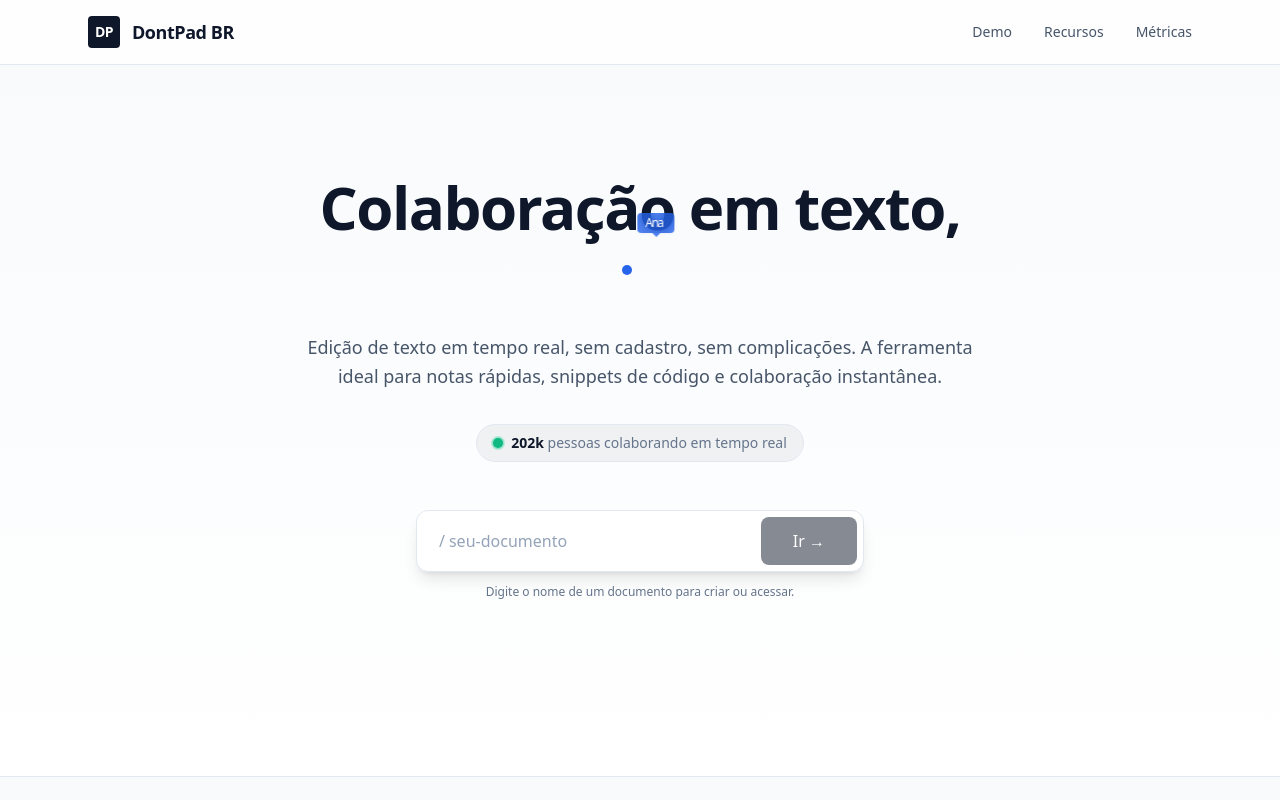
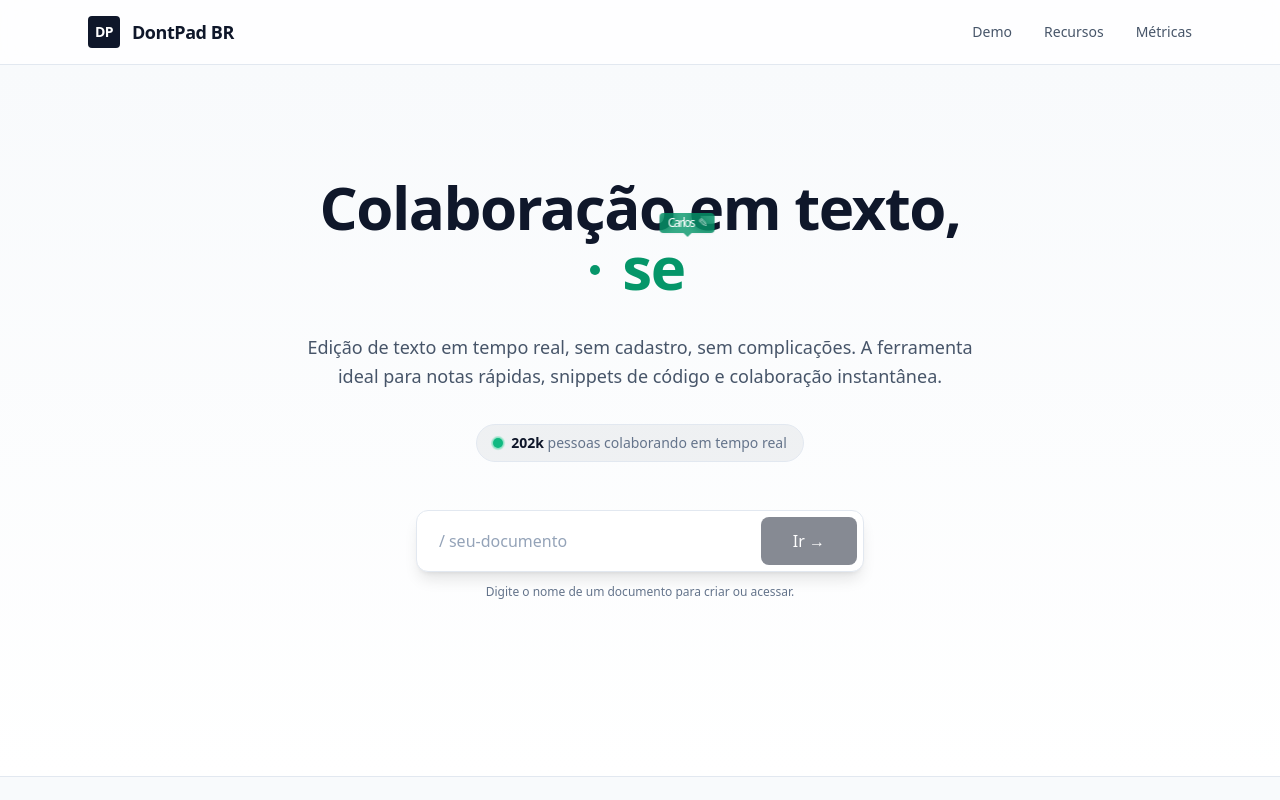
Before and after one commit to drksbr/DontPadBR2, a Next.js app: page / in a window 1280 px wide. Shown: the top 800 px of the page. Built offline with nearby package versions, Linux system fonts and the light colour scheme.

Commit message:
feat: adiciona estado de montagem para componentes e ajusta detecção de tema no cliente

```diff
--- a/components/CollaborationDemo.tsx
+++ b/components/CollaborationDemo.tsx
@@ -41,9 +41,11 @@ export function CollaborationDemo() {
     const [currentCharIndex, setCurrentCharIndex] = useState(0);
     const [activeUsers, setActiveUsers] = useState<number[]>([0]);
     const [isDarkMode, setIsDarkMode] = useState(false);
+    const [isMounted, setIsMounted] = useState(false);
 
-    // Detectar tema do sistema
+    // Detectar tema do sistema apenas no cliente
     useEffect(() => {
+        setIsMounted(true);
         const mediaQuery = window.matchMedia("(prefers-color-scheme: dark)");
         setIsDarkMode(mediaQuery.matches);
 
--- a/components/HeroTypingAnimation.tsx
+++ b/components/HeroTypingAnimation.tsx
@@ -43,9 +43,18 @@ export function HeroTypingAnimation() {
     const [phraseIndex, setPhraseIndex] = useState(0);
     const [phase, setPhase] = useState<ActionPhase>("typing");
     const [showCursor, setShowCursor] = useState(true);
-    const [activeCollaboratorIndex, setActiveCollaboratorIndex] = useState(() => getRandomCollaborator());
-    const lastTypingCollaborator = useRef<number>(activeCollaboratorIndex);
+    const [activeCollaboratorIndex, setActiveCollaboratorIndex] = useState(0);
+    const lastTypingCollaborator = useRef<number>(0);
     const [isDarkMode, setIsDarkMode] = useState(false);
+    const [isMounted, setIsMounted] = useState(false);
+
+    // Inicializar com valor aleatório apenas no cliente
+    useEffect(() => {
+        const randomIndex = getRandomCollaborator();
+        setActiveCollaboratorIndex(randomIndex);
+        lastTypingCollaborator.current = randomIndex;
+        setIsMounted(true);
+    }, []);
 
     // Detectar tema do sistema
     useEffect(() => {
--- a/components/LiveStatsIndicator.tsx
+++ b/components/LiveStatsIndicator.tsx
@@ -25,8 +25,14 @@ export function LiveStatsIndicator() {
     const [currentIndex, setCurrentIndex] = useState(0);
     const [displayValue, setDisplayValue] = useState(liveStats[0].value);
     const [isTransitioning, setIsTransitioning] = useState(false);
+    const [isMounted, setIsMounted] = useState(false);
 
     const currentStat = liveStats[currentIndex];
+
+    // Marcar como montado no cliente
+    useEffect(() => {
+        setIsMounted(true);
+    }, []);
 
     // Vary the number slightly every few seconds
     useEffect(() => {
```
